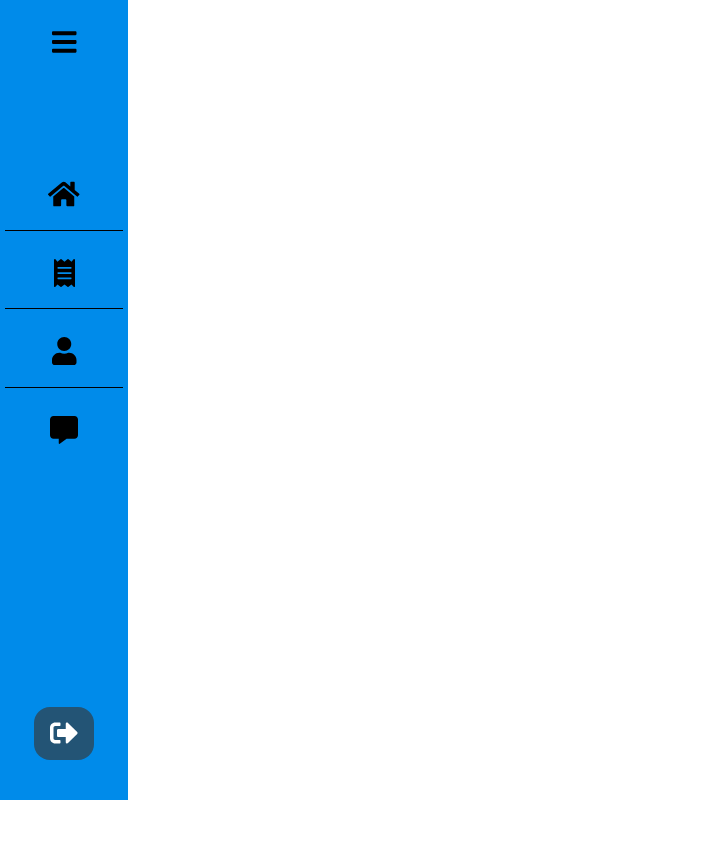
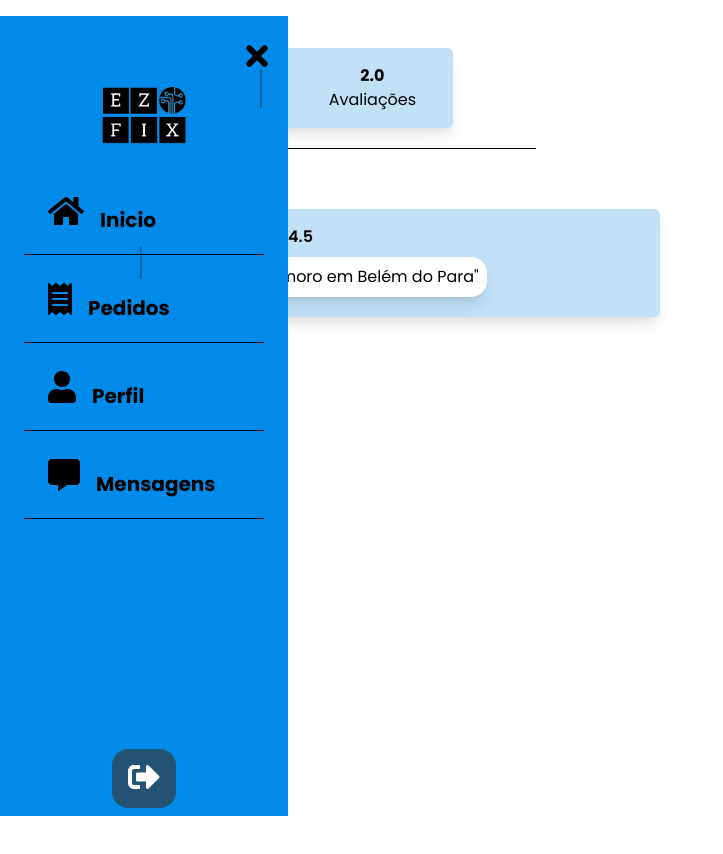
Before and after one commit to JoaoPedroArnaut/ezfix-front-end, a Next.js app: page /DashboardInicio in a window 1280 px wide. Shown: the top 854 px of the page, without its empty margins (0-723 px from the left). Before the commit the page ends 800 px from the top, so only its background shows below. Built offline with nearby package versions, Linux system fonts and the light colour scheme; no server answers.

Commit message:
criação da tela de inicio técnico

```diff
--- /dev/null
+++ b/src/components/InicioAcompanhamento.jsx
@@ -0,0 +1,34 @@
+import React from 'react'
+
+const InicioAcompanhamento = () => {
+    return (
+
+        <>
+            <pai className="flex flex-col ml-10 mt-4">
+
+                <span><span className="font-semibold">Acompanhamento</span> (Hoje)</span>
+
+                <div className="flex flex-row bg-blue-light w-2/6 rounded-md shadow-lg mt-2 justify-around items-center">
+
+                    <pedidos className="flex flex-col items-center mt-4 mb-4 ml-2 mr-2 m-auto">
+                        <span className="font-bold">2</span>
+                        <span>Novos Pedidos</span>
+                    </pedidos>
+
+                    <div className="h-10 border-l-2 opacity-30" />
+
+                    <avaliacao className="flex flex-col items-center mt-4 mb-4 ml-2 mr-2 m-auto">
+                        <span className="font-bold">2.0</span>
+                        <span>Avaliações</span>
+                    </avaliacao>
+
+                </div>
+
+                <hr className="w-2/5 box mt-5 mb-2" />
+
+            </pai>
+        </>
+    )
+}
+
+export default InicioAcompanhamento
--- /dev/null
+++ b/src/components/InicioUltimasAvaliacoes.jsx
@@ -0,0 +1,39 @@
+import React from 'react'
+
+const InicioUltimasAvaliacoes = () => {
+    return (
+        <>
+            <pai className="min-h-screen flex flex-col ml-10 mt-5">
+
+                <span className="font-semibold">Ultimas Avaliações</span>
+
+                <div className="flex flex-col bg-blue-light w-2/4 rounded-md shadow-lg mt-2 justify-around">
+                    <avaliacao className="flex flex-row items-center mt-4 mb-4 ml-5">
+                        <img src="/PerfilUsuario.jpeg" alt="" className="rounded-full w-16 h-16" />
+
+                        <div className="h-8 border-l-2 mr-4 ml-4 opacity-30" />
+
+                        <div className="flex flex-col">
+
+                            <div className="flex flex-row items-center">
+                                <span className="font-bold">Italo Souza</span>
+                                <img src="/star.png" alt="" className="w-4 h-4 ml-5 mr-1" />
+                                <span className="font-semibold">4.5</span>
+                            </div>
+
+                            <div className="w-max break-all mt-2 mb-1 p-2 rounded-tl-none bg-white rounded-2xl shadow-lg">
+                                <span>"Sou gay mas moro em Belém do Para"</span>
+                            </div>
+
+                        </div>
+
+                    </avaliacao>
+
+                </div>
+
+            </pai>
+        </>
+    )
+}
+
+export default InicioUltimasAvaliacoes
--- a/src/components/SideBarTecnicoRedu.jsx
+++ b/src/components/SideBarTecnicoRedu.jsx
@@ -8,7 +8,7 @@ const SidebarTecnicoRedu = ({ alternaSideBar }) => {
     return (
         <>
 
-            <div className="relative flex flex-col bg-blue w-32 h-screen px-4 items-center text-sm font-bold">
+            <div className="flex flex-col bg-blue w-32 h-screen px-4 items-center text-sm font-bold fixed">
 
                 <div onClick={() => alternaSideBar(true)} className="flex px-2 py-2 mt-5 rounded-2xl cursor-pointer hover:bg-blue-dark hover:text-white text-black ">
                     <span className="w-3/5 cursor-pointer"><FontAwesomeIcon icon={faBars} size="2x" /></span>
--- a/src/components/SidebarTecnico.jsx
+++ b/src/components/SidebarTecnico.jsx
@@ -7,7 +7,7 @@ import Link from 'next/link'
 const SidebarTecnico = ({ alternaSideBar }) => {
     return (
         <>
-            <div className="min-h-screen flex flex-row">
+            <div className="min-h-screen flex flex-row fixed">
 
                 <div className="flex flex-col w-72 bg-blue overflow-hidden">
 
--- a/src/pages/DashboardInicio.jsx
+++ b/src/pages/DashboardInicio.jsx
@@ -1,6 +1,8 @@
-import React, {useState} from "react"
+import React, { useState } from "react"
 import SidebarTecnico from "../components/SidebarTecnico"
 import SidebarTecnicoRedu from "../components/SideBarTecnicoRedu"
+import InicioAcompanhamento from "../components/InicioAcompanhamento"
+import InicioUltimasAvaliacoes from "../components/InicioUltimasAvaliacoes"
 
 
 const DashboardInicio = () => {
@@ -9,8 +11,11 @@ const DashboardInicio = () => {
 
     return (
         <>
-        {alternaSideBar ? <SidebarTecnico alternaSideBar={setAlternaSideBar}/>
-        : <SidebarTecnicoRedu alternaSideBar={setAlternaSideBar}/>}
+            <SidebarTecnico/>
+            <div>
+                <InicioAcompanhamento />
+                <InicioUltimasAvaliacoes />
+            </div>
         </>
     )
 }
```
Also changed, not shown: public/star.png (added).
